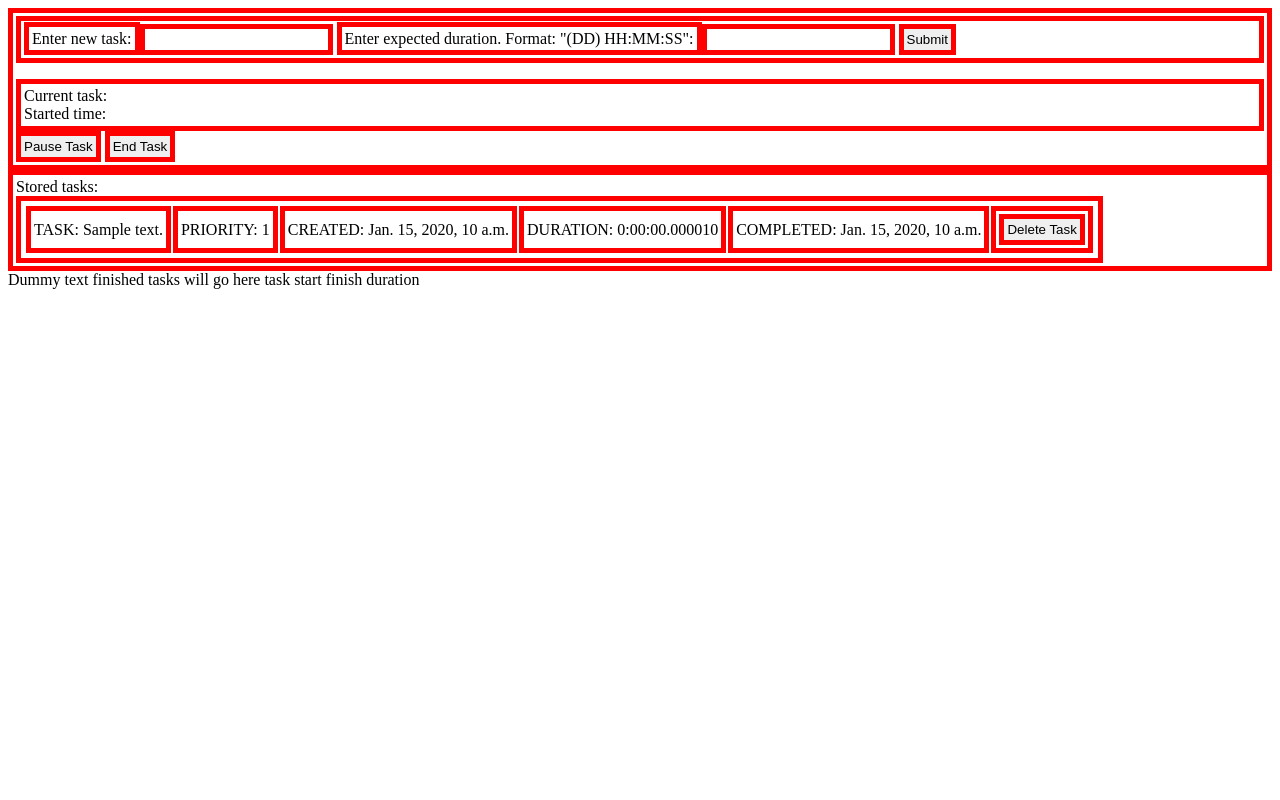
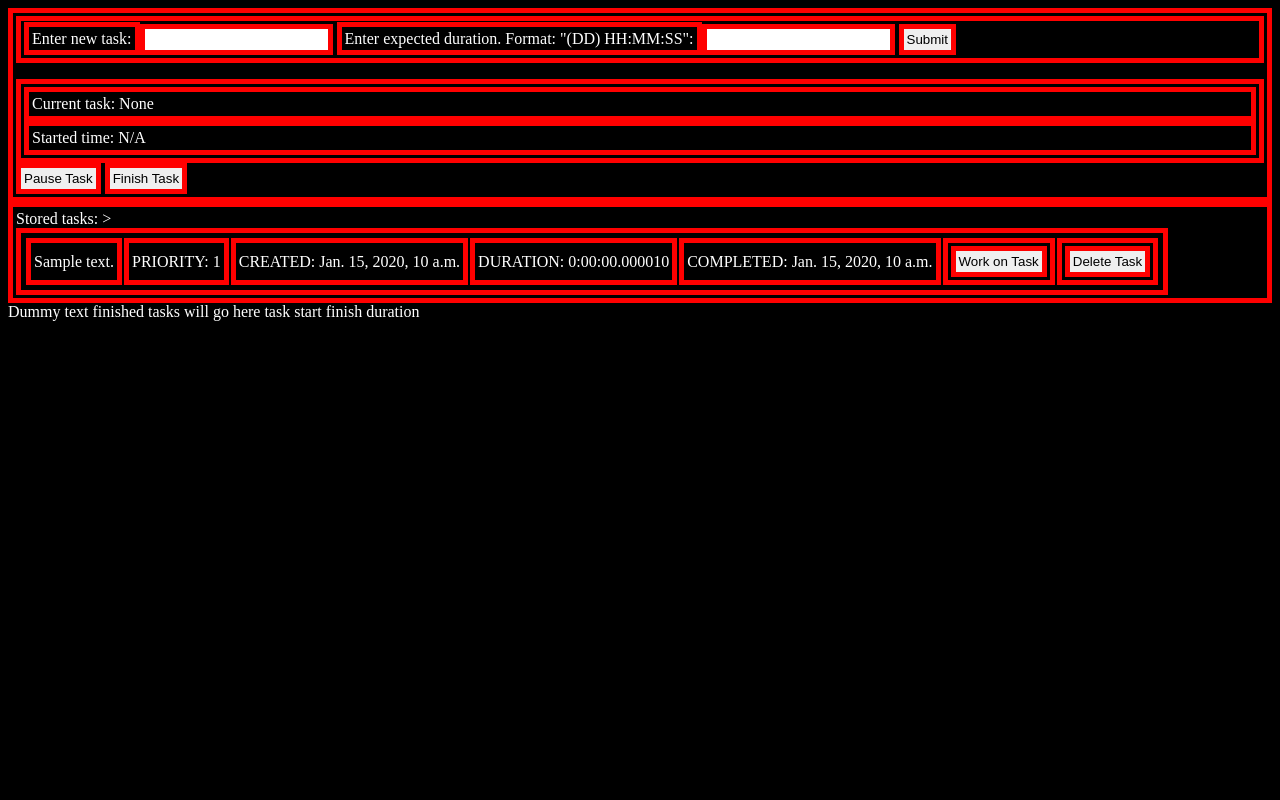
Before and after one commit to sferrazzaf/Taskmaster, a Django app: page /todolist/ in a window 1280 px wide. Run offline with Django 3.2, Linux system fonts and the light colour scheme; tables that the repository leaves empty hold one stand-in row (values such as "Sample post"); some libraries are stand-ins or nearby versions.

Commit message:
Add "Work on task" button

```diff
--- a/to_do_list/static/to_do_list/to_do_list.css
+++ b/to_do_list/static/to_do_list/to_do_list.css
@@ -1,3 +1,8 @@
+body {
+  background-color: black;
+  color: white;
+}
+
 #test * {
     padding: 3px;
     border: solid;
--- a/to_do_list/static/to_do_list/to_do_list.js
+++ b/to_do_list/static/to_do_list/to_do_list.js
@@ -64,8 +64,16 @@
           });
         });
 
+    //begin working on task
+    $(".workontask").click(function() {
+        var tasktext = $(this).parent().parent().children(".taskname").text()
+        $("#currenttask").text(tasktext)
+        console.log($("#taskstartedtime").text($.now()))
+        //$("#taskstartedtime").text($now())
+      });
 
 
+    //delete task
     $(".deletetask").click(function() {
         var taskid = ($(this).parent().parent()[0].getAttribute('data-id'))
         $.ajax({
--- a/to_do_list/templates/to_do_list/index.html
+++ b/to_do_list/templates/to_do_list/index.html
@@ -17,13 +17,12 @@
                     {{ form }}
                     <input type="submit" value="Submit" />
                 </form>
-                <div id=currenttask>
-                    Current task:
-                    <br>
-                    Started time:
+                <div id=displayedtask>
+                  <div id=currenttask>Current task: None</div>
+                  <div id=taskstartedtime>Started time: N/A</div>
                 </div>
-                <button id=pausebutton>Pause Task</button>
-                <button id=endbutton>End Task</button>
+                <button id=pausetask>Pause Task</button>
+                <button id=finishtask>Finish Task</button>
             </div>
             <div>
                 <table style="100%">
@@ -32,11 +31,14 @@
                             {% for task in tasks %}
                                 <tr class=task data-id={{ task.id }}
                                 data-priority={{ task.priority }}>
-                                    <td>TASK: {{ task.text }}</td><td class=priority
+                                    <td class=taskname>{{ task.text }}</td><td
+                                      class=priority
                                     >PRIORITY: {{ task.priority }}</td><td
                                     >CREATED: {{ task.created }}</td><td
                                     >DURATION: {{ task.duration }}</td><td
                                     >COMPLETED: {{ task.completed }}</td
+                                    ><td><button class=workontask
+                                      >Work on Task</button></td>
                                     ><td><button class=deletetask
                                       >Delete Task</button></td>
                                 </tr>
```
